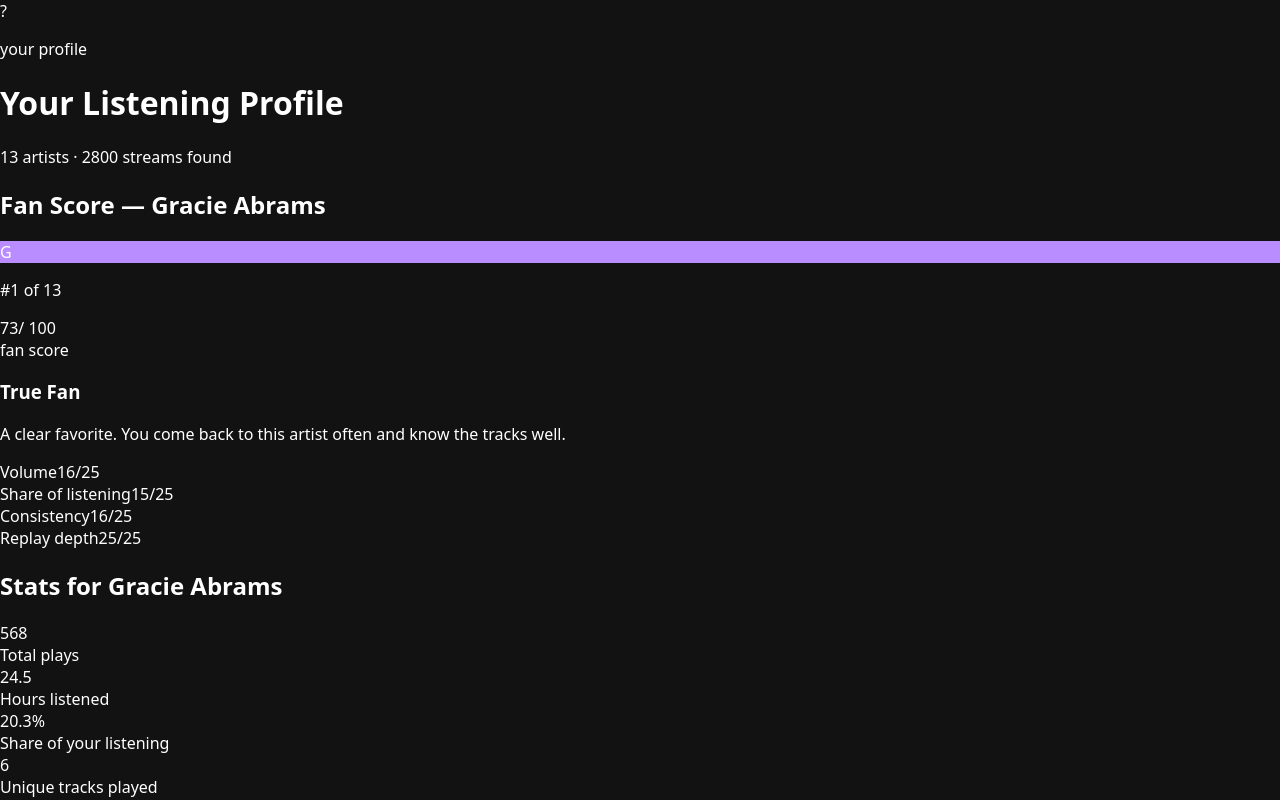
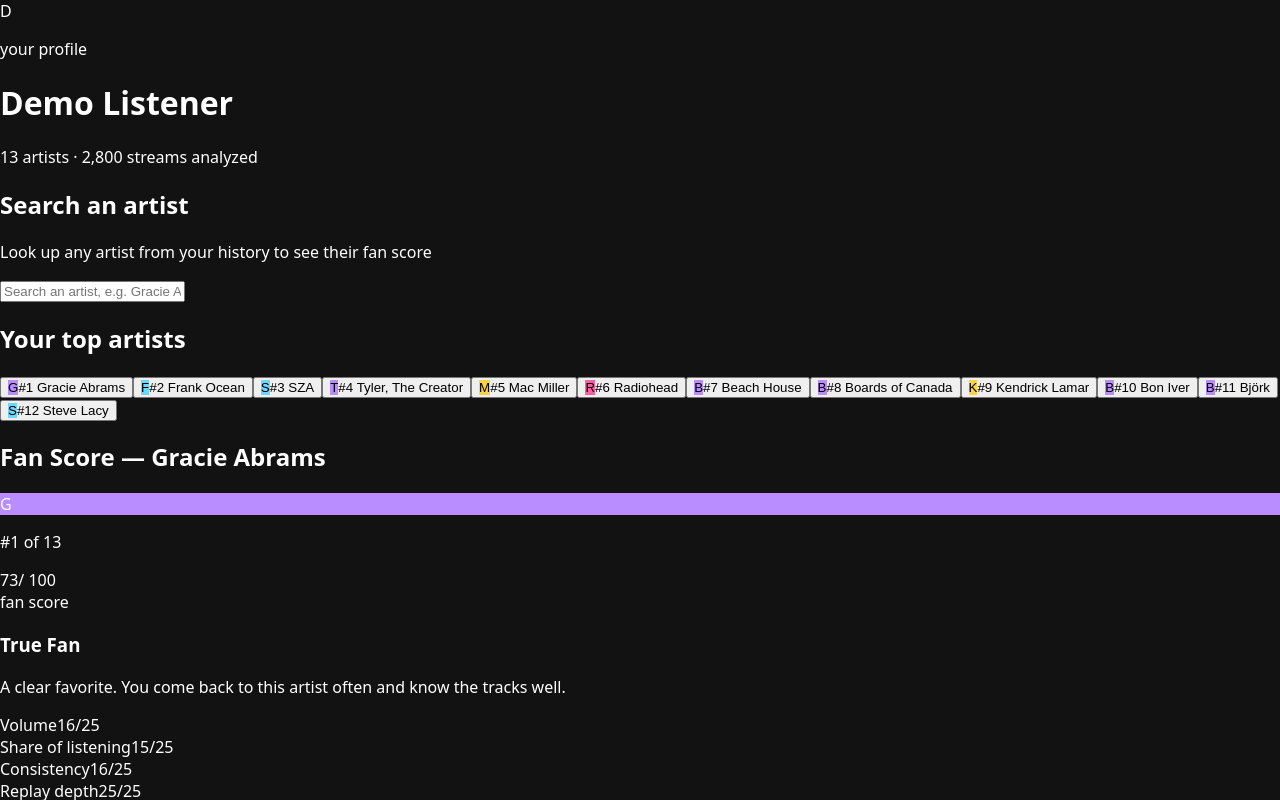
Before and after one commit to kcluu/encore, a React (Vite) app: page / in a window 1280 px wide. Both pictures are taken after a click on the button "Connect Spotify". Shown: the top 800 px of the page. Built offline with nearby package versions, Linux system fonts and the light colour scheme.

Commit message:
feat: switch between top artists and search for others

```diff
--- a/src/App.tsx
+++ b/src/App.tsx
@@ -2,29 +2,37 @@
 
 import Hero from './components/Hero'
 import EntryActions from './components/EntryActions'
+import ArtistSearch from './components/ArtistSearch'
+import ArtistChips from './components/ArtistChips'
 import ScorePanel from './components/ScorePanel'
 import StatsGrid from './components/StatsGrid'
 import TrackList from './components/TrackList'
 import { parseCSVRecords, parseJSONRecords, readFileAsText } from './utils/parse'
-import { buildLibrary, computeArtistScore, generateDemoRecords } from './utils/score'
+import { buildLibrary, computeArtistScore, generateDemoRecords, initialOf } from './utils/score'
 import type { Library, StatusMessage, StreamRecord } from './utils/types'
 
 const App = () => {
   const [records, setRecords] = useState<StreamRecord[] | null>(null)
+  const [profileLabel, setProfileLabel] = useState('Your Listening Profile')
+  const [selectedArtist, setSelectedArtist] = useState<string | null>(null)
   const [status, setStatus] = useState<StatusMessage | null>(null)
 
+  // Recomputed only when the raw records change, not on every render.
   const library = useMemo<Library | null>(() => (records ? buildLibrary(records) : null), [records])
 
-  const topArtist = library?.artists[0] ?? null
+  const scoreResult = useMemo(() => {
+    if (!library || !selectedArtist) return null
 
-  const scoreResult = useMemo(() => {
-    if (!library || !topArtist) return null
+    const a = library.artistDetails.get(selectedArtist)
+    return a ? { artist: a, ...computeArtistScore(a, library) } : null
+  }, [library, selectedArtist])
 
-    return { artist: topArtist, ...computeArtistScore(topArtist, library) }
-  }, [library, topArtist])
+  function loadRecords(recs: StreamRecord[], label: string) {
+    const lib = buildLibrary(recs)
 
-  function loadRecords(recs: StreamRecord[]) {
     setRecords(recs)
+    setProfileLabel(label)
+    setSelectedArtist(lib.artists[0]?.artist ?? null)
     setStatus(null)
   }
 
@@ -54,40 +62,75 @@
 
       if (!all.length) throw new Error('No streaming records were found in that file.')
 
-      loadRecords(all)
+      loadRecords(all, 'Your Streaming History')
     } catch (err) {
       setStatus({ type: 'error', message: (err as Error).message })
     }
   }
 
   function handleDemo() {
-    loadRecords(generateDemoRecords())
+    loadRecords(generateDemoRecords(), 'Demo Listener')
   }
 
   function handleConnect() {
-    setStatus({ type: 'loading', message: 'Real Spotify sign-in needs a backend — showing demo data instead.' })
+    setStatus({
+      type: 'loading',
+      message: 'Real Spotify sign-in needs a backend to securely handle OAuth — showing a demo preview instead.',
+    })
 
-    setTimeout(() => loadRecords(generateDemoRecords()), 700)
+    setTimeout(() => loadRecords(generateDemoRecords(), 'Demo Listener'), 700)
+  }
+
+  function handleReset() {
+    setRecords(null)
+    setSelectedArtist(null)
+    setStatus(null)
+    setProfileLabel('Your Listening Profile')
+  }
+
+  function selectArtistByName(name: string) {
+    if (library?.artistDetails.has(name)) {
+      setSelectedArtist(name)
+      setStatus(null)
+    } else {
+      setStatus({ type: 'error', message: `No plays found for "${name}" in your listening history.` })
+    }
   }
 
   return (
     <div className="page">
       <Hero
-        name="Your Listening Profile"
+        name={library ? profileLabel : 'Your Listening Profile'}
         subtitle={
           library
-            ? `${library.artists.length} artists · ${library.totalStreams} streams found`
+            ? `${library.artists.length} artists · ${library.totalStreams.toLocaleString()} streams analyzed`
             : 'Connect your account or upload your streaming history to begin'
         }
-        initial="?"
+        initial={library ? initialOf(profileLabel) : '?'}
       />
 
       {!library && (
         <EntryActions onFiles={handleFiles} onDemo={handleDemo} onConnect={handleConnect} status={status} />
       )}
 
-      {library && scoreResult && (
+      {library && (
         <main className="main">
+          <section className="block">
+            <h2 className="block-title">Search an artist</h2>
+            <p className="block-sub">Look up any artist from your history to see their fan score</p>
+
+            <ArtistSearch artists={library.artists} onSelect={selectArtistByName} />
+
+            {status && <div className={`status status-${status.type}`}>{status.message}</div>}
+          </section>
+
+          <section className="block">
+            <h2 className="block-title">Your top artists</h2>
+            <ArtistChips artists={library.artists.slice(0, 12)} active={selectedArtist} onSelect={selectArtistByName} />
+          </section>
+
+          {scoreResult && (
+            <>
               <section className="block">
                 <h2 className="block-title">Fan Score — {scoreResult.artist.artist}</h2>
                 <ScorePanel result={scoreResult} totalArtists={library.artists.length} />
@@ -102,8 +145,18 @@
                 <h2 className="block-title">Top tracks by {scoreResult.artist.artist}</h2>
                 <TrackList artist={scoreResult.artist} />
               </section>
+            </>
+          )}
+
+          <div className="reset-row">
+            <button className="btn btn-outline" onClick={handleReset}>
+              Analyze a different file
+            </button>
+          </div>
         </main>
       )}
+
+      <footer>Fan Score is an independent project and isn't affiliated with or endorsed by Spotify.</footer>
     </div>
   )
 }
--- /dev/null
+++ b/src/components/ArtistChips.tsx
@@ -0,0 +1,30 @@
+import type { ArtistDetail } from '../utils/types'
+import { colorFor, initialOf } from '../utils/score'
+
+interface ArtistChipsProps {
+  artists: ArtistDetail[]
+  active: string | null
+  onSelect: (name: string) => void
+}
+
+const ArtistChips = ({ artists, active, onSelect }: ArtistChipsProps) => {
+  return (
+    <div className="chip-row">
+      {artists.map((a) => (
+        <button
+          key={a.artist}
+          className={`chip ${a.artist === active ? 'chip-active' : ''}`}
+          onClick={() => onSelect(a.artist)}
+        >
+          <span className="chip-avatar" style={{ background: colorFor(a.artist) }}>
+            {initialOf(a.artist)}
+          </span>
+
+          <span className="chip-rank">#{a.rank}</span> {a.artist}
+        </button>
+      ))}
+    </div>
+  )
+}
+
+export default ArtistChips
--- /dev/null
+++ b/src/components/ArtistSearch.tsx
@@ -0,0 +1,59 @@
+import { useMemo, useState } from 'react'
+
+import type { ArtistDetail } from '../utils/types'
+
+interface ArtistSearchProps {
+  artists: ArtistDetail[]
+  onSelect: (name: string) => void
+}
+
+const ArtistSearch = ({ artists, onSelect }: ArtistSearchProps) => {
+  const [query, setQuery] = useState('')
+  const [open, setOpen] = useState(false)
+
+  const matches = query.trim()
+    ? artists.filter((a) => a.artist.toLowerCase().includes(query.trim().toLowerCase())).slice(0, 8)
+    : []
+
+  return (
+    <div className="search">
+      <input
+        className="search-input"
+        placeholder="Search an artist, e.g. Gracie Abrams"
+        value={query}
+        onChange={(e) => {
+          setQuery(e.target.value)
+          setOpen(true)
+        }}
+        onFocus={() => setOpen(true)}
+      />
+
+      {open && query.trim() && (
+        <div className="search-results">
+          {matches.length === 0 && (
+            <div className="search-empty">No artist matching "{query}" in your history.</div>
+          )}
+
+          {matches.map((a) => (
+            <div
+              key={a.artist}
+              className="search-row"
+              onClick={() => {
+                onSelect(a.artist)
+                setQuery('')
+                setOpen(false)
+              }}
+            >
+              <span>{a.artist}</span>
+              <span className="search-count">
+                #{a.rank} · {a.count} plays
+              </span>
+            </div>
+          ))}
+        </div>
+      )}
+    </div>
+  )
+}
+
+export default ArtistSearch
```
Lines whose indentation alone changed are shown as unchanged.
